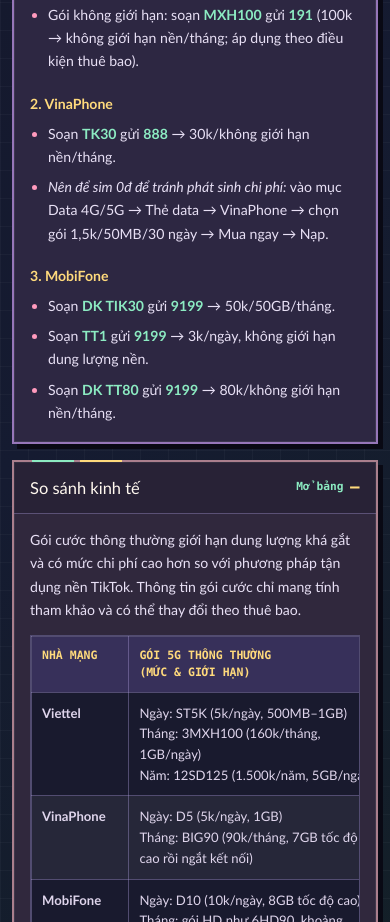
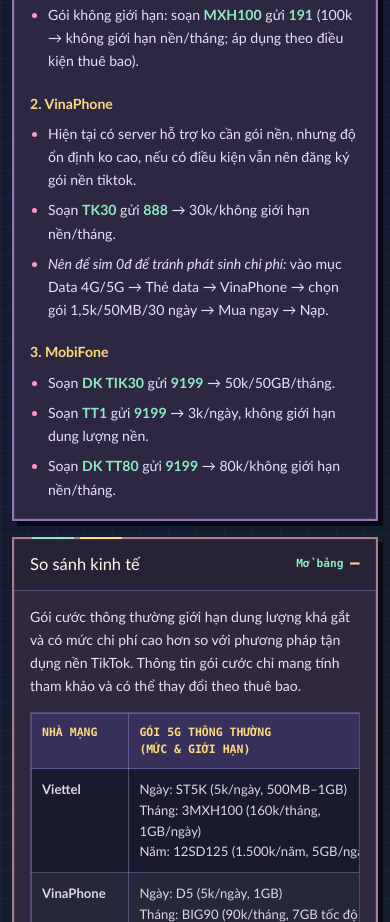
Before and after one commit to takeshi7502/vless5gtiktok, a plain HTML site: page index.html in a window 390 px wide. Shown: the part 1258-2180 px from the top of the page. Drawn offline with Linux system fonts and the light colour scheme; no server answers; files whose address does not match are found by name.

Commit message:
fix: add note about server stability for VinaPhone package

```diff
--- a/index.html
+++ b/index.html
@@ -252,6 +252,7 @@
 
             <h3>2. VinaPhone</h3>
             <ul>
+              <li>Hiện tại có server hỗ trợ ko cần gói nền, nhưng độ ổn định ko cao, nếu có điều kiện vẫn nên đăng ký gói nền tiktok.</li>
               <li>Soạn <span class="highlight">TK30</span> gửi <span class="highlight">888</span> → 30k/không giới hạn nền/tháng.</li>
               <li><em>Nên để sim 0đ để tránh phát sinh chi phí:</em> vào mục Data 4G/5G → Thẻ data → VinaPhone → chọn gói 1,5k/50MB/30 ngày → Mua ngay → Nạp.</li>
             </ul>
```
